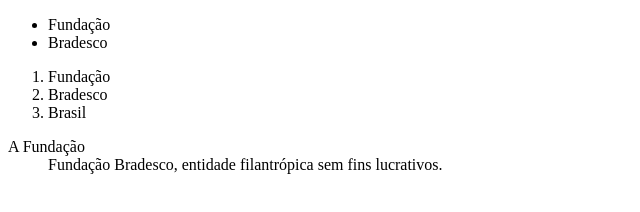
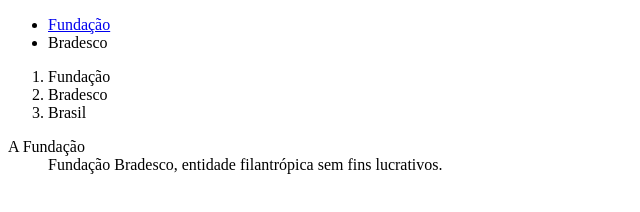
Before and after one commit to NataliaAraujo2/HTML-E-CSS-NA-PRATICA, a plain HTML site: page listas.html in a window 1280 px wide. Shown: the full height of the page, 0-640 px from the left. Drawn offline with Linux system fonts and the light colour scheme.

Commit message:
Inserção de link

```diff
--- a/listas.html
+++ b/listas.html
@@ -6,7 +6,7 @@
 </head>
 <body>
     <ul>
-        <li>Fundação</li>
+        <li><a href="http://fundacao.bradesco/" target="_blank">Fundação</a></li>
         <li>Bradesco</li>
     </ul>
     <ol>
```
